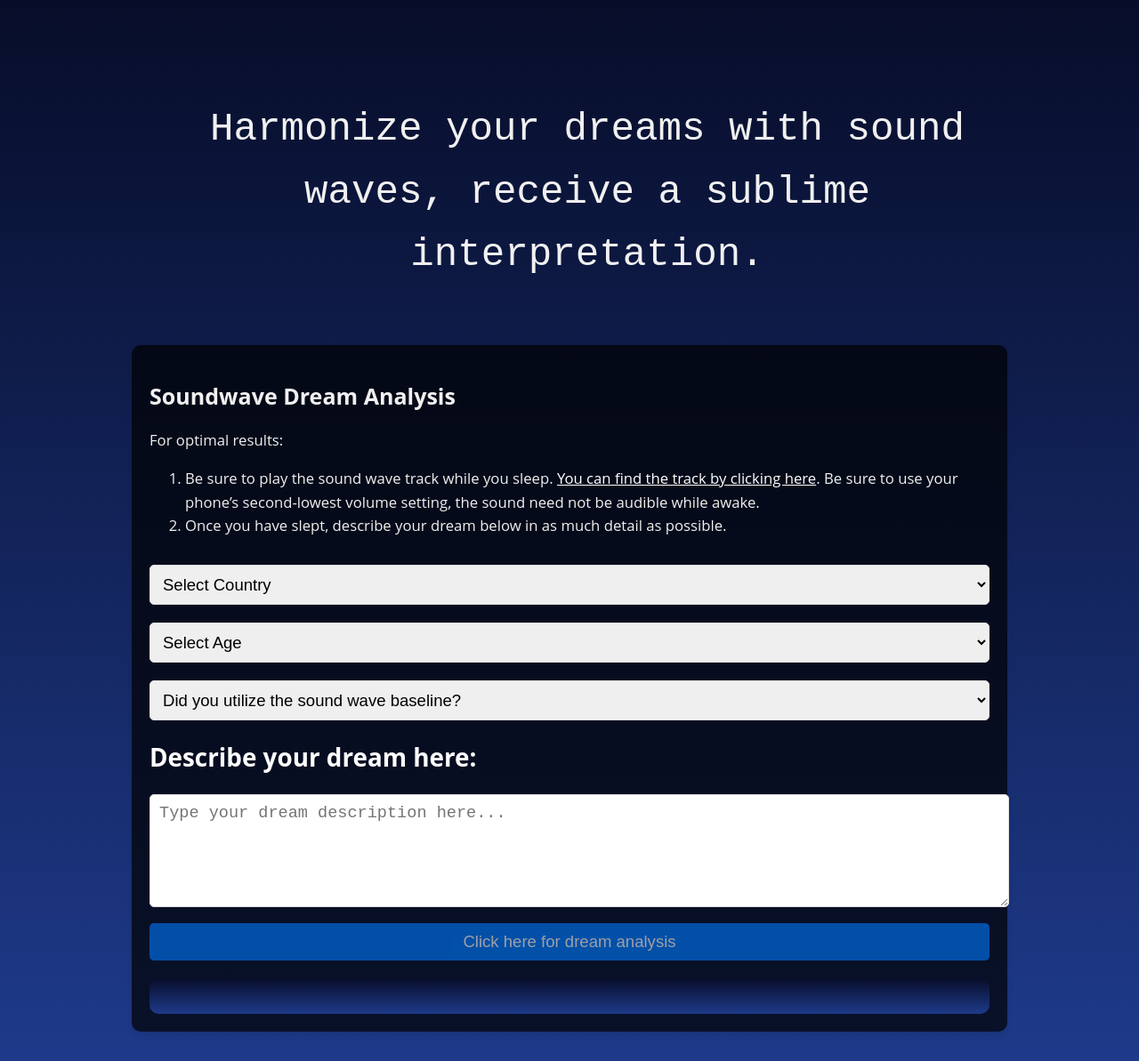
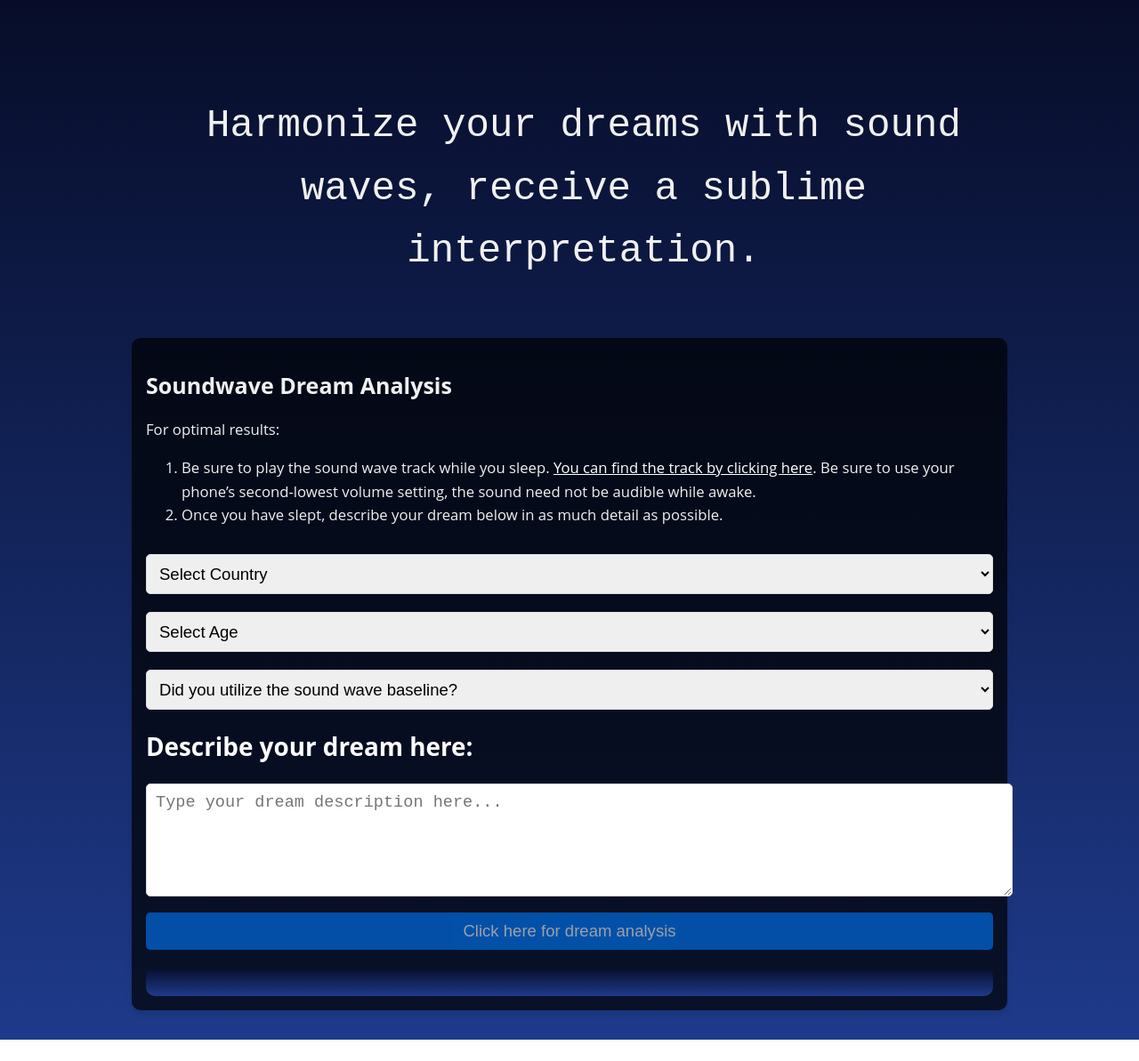
Before and after one commit to artificialname/DreamSpace, a plain HTML site: page index.html in a window 1280 px wide. Shown: the whole page at 89% size. After the commit the page ends 1169 px from the top, so only its background shows below. Drawn offline with Linux system fonts and the light colour scheme.

Commit message:
changed padding from px to rem

```diff
--- a/index.html
+++ b/index.html
@@ -51,7 +51,7 @@ a:active {
             justify-content: center;
             align-items: center;
             text-align: center;
-            padding: 20px;
+            padding: 1rem;
         }
 
         .header-content {
@@ -64,7 +64,7 @@ a:active {
 
         .container {
             height: auto;
-            padding: 20px;
+            padding: 1rem;
             background-color: rgba(0, 0, 0, 0.7);
             box-shadow: 0px 4px 6px rgba(0, 0, 0, 0.1);
             border-radius: 10px;
@@ -113,7 +113,7 @@ a:active {
 
         #response {
             margin-top: 20px;
-            padding: 20px;
+            padding: 1rem;
             background: linear-gradient(180deg, #070D29, #1E3A8A);
             border: none;
             border-radius: 10px;
```
